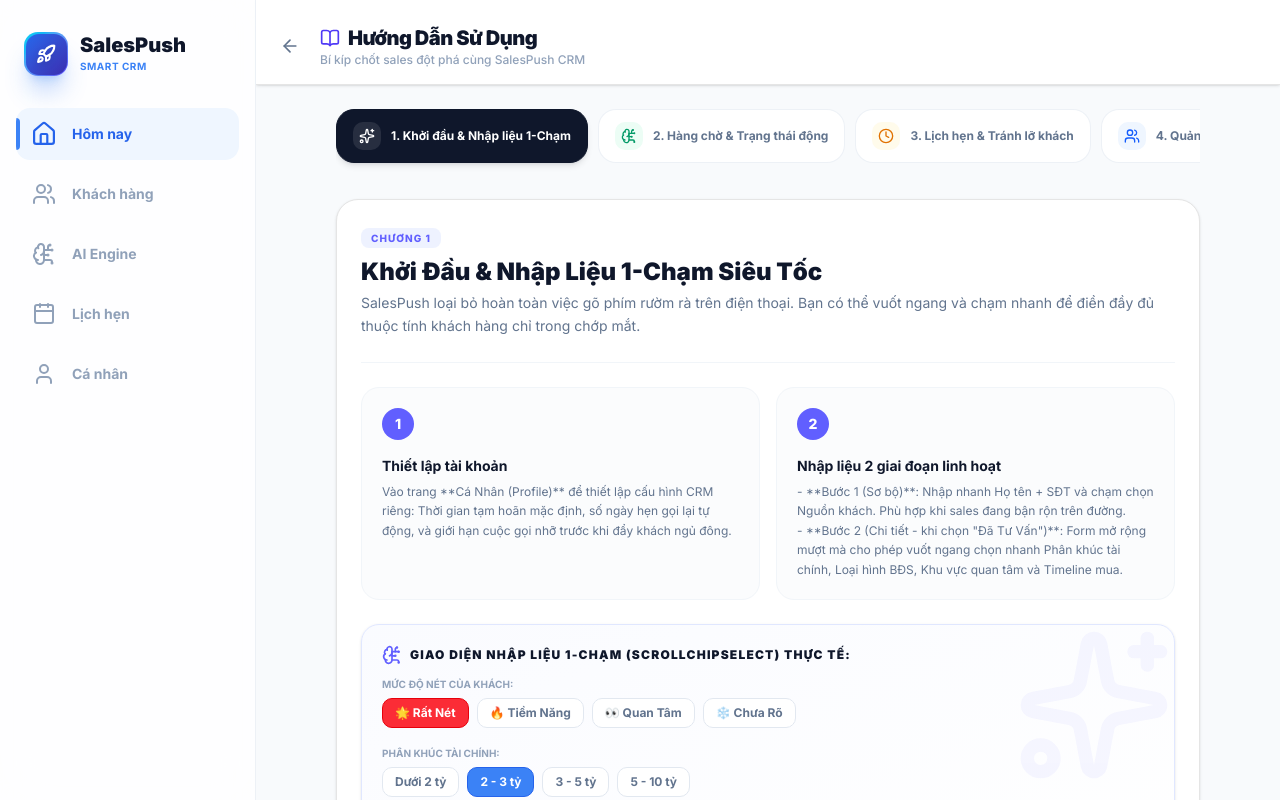
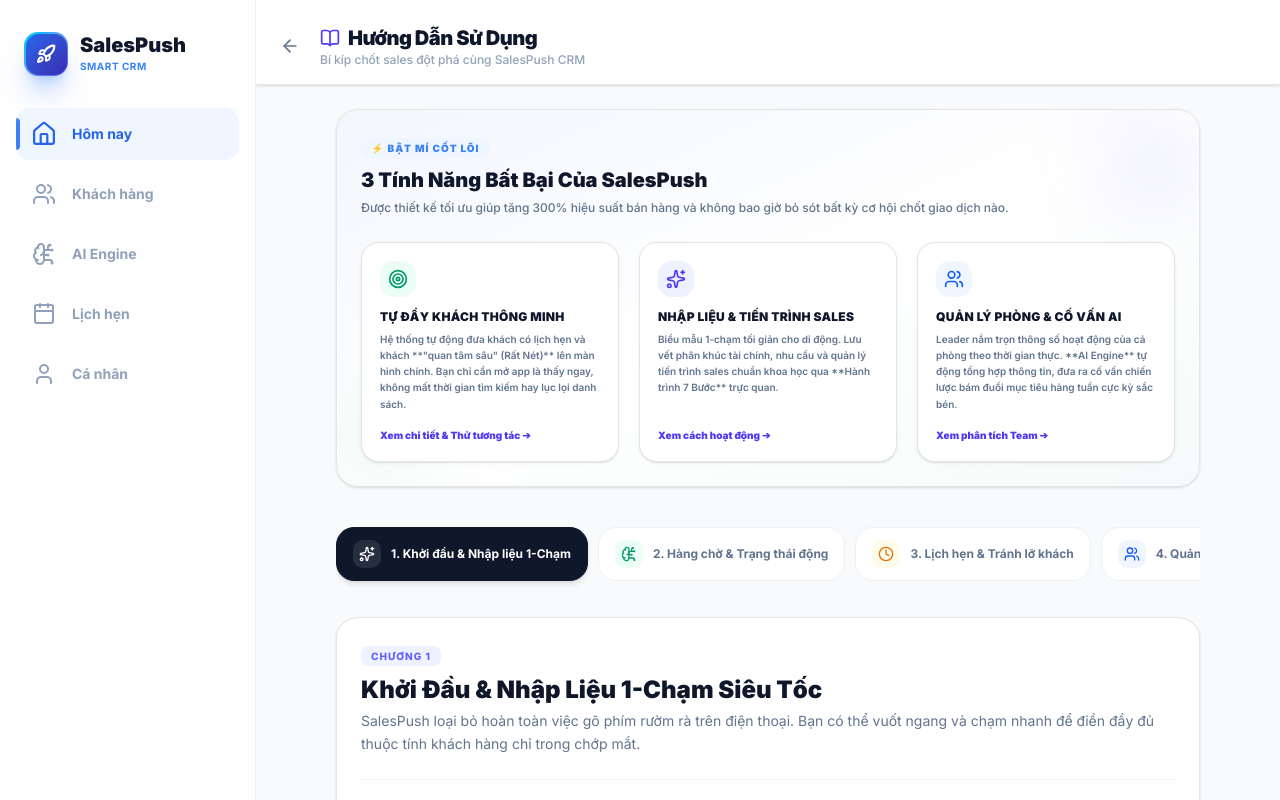
Before and after one commit to Apppromax/crmnew, a Next.js app: page /guide in a window 1280 px wide. Shown: the top 800 px of the page. Built offline with nearby package versions, Linux system fonts and the light colour scheme.

Commit message:
Feat: Add '3 Core Breakthrough Features' visual highlights panel at the very top of user guide

```diff
--- a/src/app/guide/page.js
+++ b/src/app/guide/page.js
@@ -263,6 +263,16 @@ export default function GuidePage() {
     setSimulationStep(2);
   };
 
+  const handleQuickLink = (tabId) => {
+    setActiveTab(tabId);
+    setTimeout(() => {
+      const el = document.getElementById("content-anchor");
+      if (el) {
+        el.scrollIntoView({ behavior: "smooth", block: "start" });
+      }
+    }, 100);
+  };
+
   return (
     <div className="min-h-screen bg-slate-50 dark:bg-slate-950 text-slate-900 dark:text-slate-100 pb-24 md:pb-8 md:pl-64 font-sans selection:bg-indigo-200 selection:text-indigo-900 transition-colors">
 
@@ -287,6 +297,90 @@ export default function GuidePage() {
 
       <main className="max-w-4xl mx-auto px-4 pt-6">
 
+        {/* 3 Core Breakthrough Features Highlight Panel */}
+        <section className="mb-10 bg-gradient-to-br from-indigo-50/50 via-white to-emerald-50/30 dark:from-indigo-950/10 dark:via-slate-900 dark:to-emerald-950/10 border border-slate-150 dark:border-slate-800/80 rounded-3xl p-6 shadow-sm relative overflow-hidden">
+          {/* Subtle decoration dots */}
+          <div className="absolute top-0 right-0 w-24 h-24 bg-indigo-500/10 rounded-full blur-2xl pointer-events-none" />
+          <div className="absolute bottom-0 left-0 w-20 h-20 bg-emerald-500/10 rounded-full blur-2xl pointer-events-none" />
+
+          <div className="relative z-10 space-y-6">
+            <div>
+              <span className="text-[10px] uppercase font-black tracking-widest text-primary-500 bg-primary-50 dark:bg-primary-500/10 px-2.5 py-1 rounded-md">⚡ BẬT MÍ CỐT LÕI</span>
+              <h2 className="text-xl font-black text-slate-900 dark:text-white mt-2 flex items-center gap-1.5">
+                3 Tính Năng Bất Bại Của SalesPush
+              </h2>
+              <p className="text-xs text-slate-500 dark:text-slate-400 mt-1 font-medium leading-relaxed">
+                Được thiết kế tối ưu giúp tăng 300% hiệu suất bán hàng và không bao giờ bỏ sót bất kỳ cơ hội chốt giao dịch nào.
+              </p>
+            </div>
+
+            <div className="grid grid-cols-1 md:grid-cols-3 gap-5">
+              {/* Feature 1 */}
+              <div className="bg-white dark:bg-slate-900 p-4.5 rounded-2xl border border-slate-150 dark:border-slate-800 flex flex-col justify-between shadow-sm relative group hover:border-indigo-200 dark:hover:border-indigo-900 transition-colors">
+                <div>
+                  <div className="w-9 h-9 rounded-xl bg-emerald-50 dark:bg-emerald-950/20 text-emerald-600 dark:text-emerald-400 flex items-center justify-center mb-3">
+                    <Target className="w-5 h-5" />
+                  </div>
+                  <h3 className="font-black text-xs text-slate-900 dark:text-white uppercase tracking-wide">
+                    Tự Đẩy Khách Thông Minh
+                  </h3>
+                  <p className="text-[10px] text-slate-500 dark:text-slate-400 mt-1.5 leading-relaxed font-semibold">
+                    Hệ thống tự động đưa khách có lịch hẹn và khách **&quot;quan tâm sâu&quot; (Rất Nét)** lên màn hình chính. Bạn chỉ cần mở app là thấy ngay, không mất thời gian tìm kiếm hay lục lọi danh sách.
+                  </p>
+                </div>
+                <button
+                  onClick={() => handleQuickLink("queue")}
+                  className="mt-4 text-[10px] font-black text-indigo-600 dark:text-indigo-400 hover:text-indigo-850 flex items-center gap-1 active:scale-95 transition-transform"
+                >
+                  Xem chi tiết & Thử tương tác ➔
+                </button>
+              </div>
+
+              {/* Feature 2 */}
+              <div className="bg-white dark:bg-slate-900 p-4.5 rounded-2xl border border-slate-150 dark:border-slate-800 flex flex-col justify-between shadow-sm relative group hover:border-indigo-200 dark:hover:border-indigo-900 transition-colors">
+                <div>
+                  <div className="w-9 h-9 rounded-xl bg-indigo-50 dark:bg-indigo-950/20 text-indigo-600 dark:text-indigo-400 flex items-center justify-center mb-3">
+                    <Sparkles className="w-5 h-5" />
+                  </div>
+                  <h3 className="font-black text-xs text-slate-900 dark:text-white uppercase tracking-wide">
+                    Nhập Liệu & Tiến Trình Sales
+                  </h3>
+                  <p className="text-[10px] text-slate-500 dark:text-slate-400 mt-1.5 leading-relaxed font-semibold">
+                    Biểu mẫu 1-chạm tối giản cho di động. Lưu vết phân khúc tài chính, nhu cầu và quản lý tiến trình sales chuẩn khoa học qua **Hành trình 7 Bước** trực quan.
+                  </p>
+                </div>
+                <button
+                  onClick={() => handleQuickLink("onboarding")}
+                  className="mt-4 text-[10px] font-black text-indigo-600 dark:text-indigo-400 hover:text-indigo-850 flex items-center gap-1 active:scale-95 transition-transform"
+                >
+                  Xem cách hoạt động ➔
+                </button>
+              </div>
+
+              {/* Feature 3 */}
+              <div className="bg-white dark:bg-slate-900 p-4.5 rounded-2xl border border-slate-150 dark:border-slate-800 flex flex-col justify-between shadow-sm relative group hover:border-indigo-200 dark:hover:border-indigo-900 transition-colors">
+                <div>
+                  <div className="w-9 h-9 rounded-xl bg-blue-50 dark:bg-blue-950/20 text-blue-600 dark:text-blue-400 flex items-center justify-center mb-3">
+                    <Users className="w-5 h-5" />
+                  </div>
+                  <h3 className="font-black text-xs text-slate-900 dark:text-white uppercase tracking-wide">
+                    Quản Lý Phòng & Cố Vấn AI
+                  </h3>
+                  <p className="text-[10px] text-slate-500 dark:text-slate-400 mt-1.5 leading-relaxed font-semibold">
+                    Leader nắm trọn thông số hoạt động của cả phòng theo thời gian thực. **AI Engine** tự động tổng hợp thông tin, đưa ra cố vấn chiến lược bám đuổi mục tiêu hàng tuần cực kỳ sắc bén.
+                  </p>
+                </div>
+                <button
+                  onClick={() => handleQuickLink("team")}
+                  className="mt-4 text-[10px] font-black text-indigo-600 dark:text-indigo-400 hover:text-indigo-850 flex items-center gap-1 active:scale-95 transition-transform"
+                >
+                  Xem phân tích Team ➔
+                </button>
+              </div>
+            </div>
+          </div>
+        </section>
+
         {/* Horizontal Navigation Chapters */}
         <div className="flex gap-2.5 overflow-x-auto pb-3 mb-6 scrollbar-hide shrink-0">
           {CHAPTERS.map(ch => {
@@ -310,6 +404,9 @@ export default function GuidePage() {
             );
           })}
         </div>
+
+        {/* Scroll Anchor */}
+        <div id="content-anchor" className="scroll-mt-24" />
 
         {/* Content Box */}
         <div className="bg-white dark:bg-slate-900 border border-slate-150 dark:border-slate-800 rounded-3xl p-6 shadow-sm overflow-hidden min-h-[50vh] transition-colors">
```
